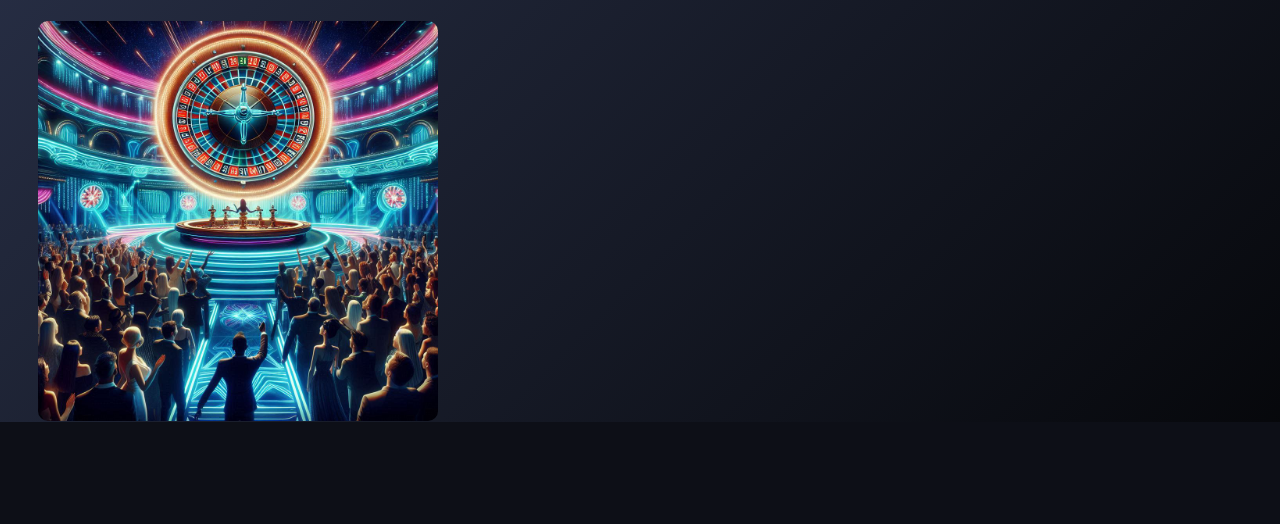
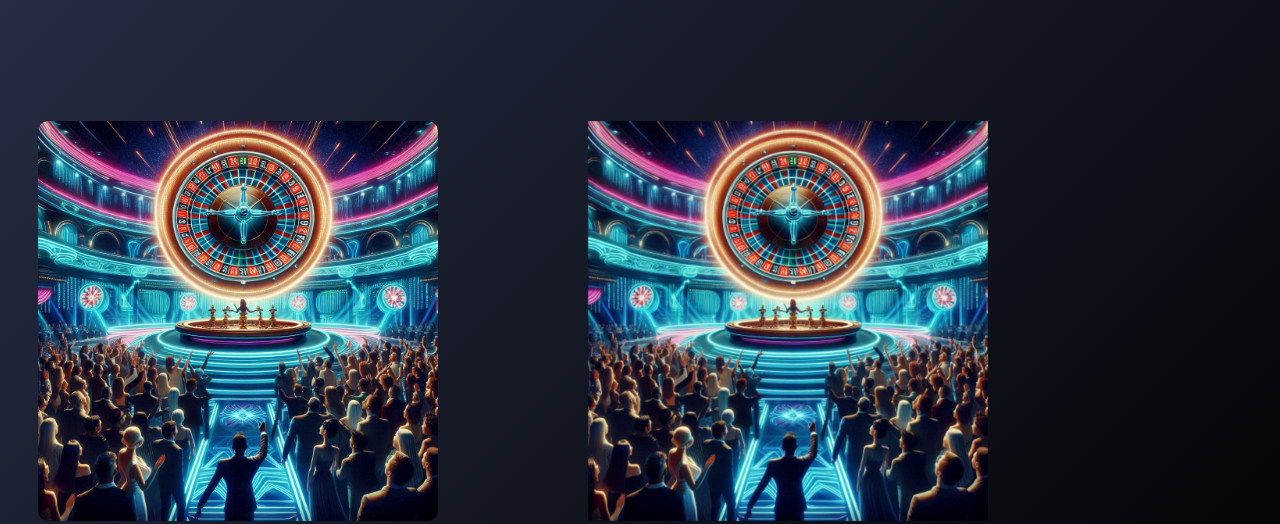
Before and after one commit to bryansf94/My_Raffle, a PHP site: page / in a window 1280 px wide. Shown: the part 820-1344 px from the top of the page. Before the commit the page ends 1242 px from the top, so only its background shows below. Run offline with PHP 8.4, Linux system fonts and the light colour scheme.

Commit message:
aplicando novo container para home page

```diff
--- a/Public/css/Styles_index.css
+++ b/Public/css/Styles_index.css
@@ -1,4 +1,3 @@
-
 body {
     display: flex;
     background-color: #000;
@@ -12,6 +11,7 @@ body {
     background-attachment: fixed;
     animation: neonGlow 1.5s infinite alternate;
 }
+
 .container-logo {
     margin-top: 17.5px; /* Ajuste conforme necessário */
     margin-left: 11.5px; /* Ajuste conforme necessário */
@@ -26,7 +26,6 @@ body {
     box-shadow: 0 0 20px #0ef, inset 0 0 #0ef;
     animation: neon 5s infinite alternate; /* Aplica a animação */
     animation: float 20s infinite alternate; /* Aplica a animação */
-
 }
 
 .container {
@@ -52,14 +51,13 @@ body {
     0 0 40px #0ff,
     0 0 80px #0ff;
     animation: neonGlow 1.5s infinite alternate;
-
 }
 
 .container-novo_sorteio {
     width: 400px; /* Define a largura da imagem */
-    height: 10px; /* Define a altura da imagem */
+    height: 5px; /* Define a altura da imagem */
     margin-left: -100px; /* Ajuste conforme necessário */
-    margin-top: 150px; /* Ajuste conforme necessário */
+    margin-top: 200px; /* Ajuste conforme necessário */
     border-radius: 10px;
     cursor: pointer; /* Muda o cursor ao passar sobre a imagem */
     position: relative; /* Necessário para posicionar o título */
@@ -68,15 +66,25 @@ animation: neonGlow 1.5s infinite alternate;
     align-items: center;
 }
 
-#titulo {
-    display: none; /* Esconde o título inicialmente */
-    margin-top: 20px; /* Espaço entre a imagem e o título */
+.container-novo_texto {
+    width: 400px; /* Define a largura da imagem */
+    height: 5px; /* Define a altura da imagem */
+    margin-left: 400px; /* Ajuste conforme necessário */
+    margin-top: 195px; /* Ajuste conforme necessário */
+    cursor: pointer; /* Muda o cursor ao passar sobre a imagem */
+    position: relative; /* Necessário para posicionar o título */
+
 }
 
-.hidden {
-    display: none; /* Classe auxiliar para esconder elementos */
-    margin-left:136px;
-    margin-bottom: -150px;
+#titulo, #novo_texto {
+    display: none; /* Esconde o título inicialmente */
+    margin-top: 200px; /* Espaço entre a imagem e o título */
+}
+
+.hidden, .hidden_texto {
+    display: flex; /* Classe auxiliar para esconder elementos */
+    margin-left: 136px;
+    margin-bottom: -220px;
     font-family: 'Versus Medium';
     font-weight: bold; /* Adiciona negrito ao texto */
     font-size: 40px; /* Aumente este valor para aumentar o tamanho da fonte */
@@ -92,21 +100,22 @@ animation: neonGlow 1.5s infinite alternate;
     0 0 80px #0ff;
     animation: neonGlow 1.5s infinite alternate;
 }
-.container-novo_sorteio img {
+
+.container-novo_sorteio img, .container-novo_texto img {
     width: 100%; /* A largura da imagem será 100% do container */
     height: auto; /* A altura será ajustada automaticamente para manter a proporção */
     transition: transform 0.3s ease; /* Transição suave ao transformar */
 }
 
-  .container-novo_sorteio:hover img {
+.container-novo_sorteio:hover img, .container-novo_texto:hover img {
     transform: scale(1.2); /* Aumenta o tamanho da imagem ao passar o mouse */
 }
 
-.container-novo_sorteio:hover #titulo {
+.container-novo_sorteio:hover #titulo, .container-novo_texto:hover #novo_texto {
     display: block; /* Mostra o título ao passar o mouse */
 }
 
-.container-novo_sorteio:hover img {
+.container-novo_sorteio:hover img, .container-novo_texto:hover img {
     animation: float 1.5s ease-in-out infinite; /* Aplica animação de flutuação */
 }
 
@@ -121,8 +130,6 @@ animation: neonGlow 1.5s infinite alternate;
     width: 80%; /* A largura da imagem será 100% do container */
     height: auto; /* A altura será ajustada automaticamente para manter a proporção */
     opacity: 0.5; /* Ajuste o valor conforme necessário */
-
-
 }
 
 .container-icon-back_02 {
@@ -136,7 +143,6 @@ animation: neonGlow 1.5s infinite alternate;
     width: 60%; /* A largura da imagem será 100% do container */
     height: auto; /* A altura será ajustada automaticamente para manter a proporção */
     opacity: 0.5; /* Ajuste o valor conforme necessário */
-
 }
 
 .container-icon-back_03 {
@@ -147,9 +153,7 @@ animation: neonGlow 1.5s infinite alternate;
     top: 100px; /* Posição inicial fora da tela, acima do topo */
     animation: chuva 20s linear infinite; /* Tempo e repetição da animação */
     opacity: 0.5; /* Ajuste o valor conforme necessário */
-
 }
-
 
 main {
     height: 100vh;
--- a/Public/index.html
+++ b/Public/index.php
@@ -24,8 +24,12 @@
       <h1>- Bem vindo ao MyRiffle! Você está com sorte hoje?- </h1>
       </div>
     <div class="container-novo_sorteio">
-    <h1 id="titulo" class="hidden">Novo Sorteio!</h1>
-    <img src="img/login-icone.JPEG" class="container-novo_sorteio" alt="login-icone" id="login-icone">
+      <h1 id="titulo" class="hidden">Novo Sorteio+</h1>
+      <img src="img/login-icone.JPEG" class="container-novo_sorteio" alt="icone-novo-sorteio" id="login-icone">
+    </div>
+    <div class="container-novo_texto">
+        <img src="img/ver_sorteio.JPEG" alt="Outro Sorteio">
+        <div id="novo_texto" class="hidden_texto">Outro Sorteio</div>
     </div>
     <div class="container-icon-back_01">
     <img src="img/icon_back_01.png" class="container-icon-back_01" alt="icon_back_01">
```
Also changed, not shown: Public/img/ver_sorteio.jpeg (added). Lines whose indentation alone changed are shown as unchanged.
